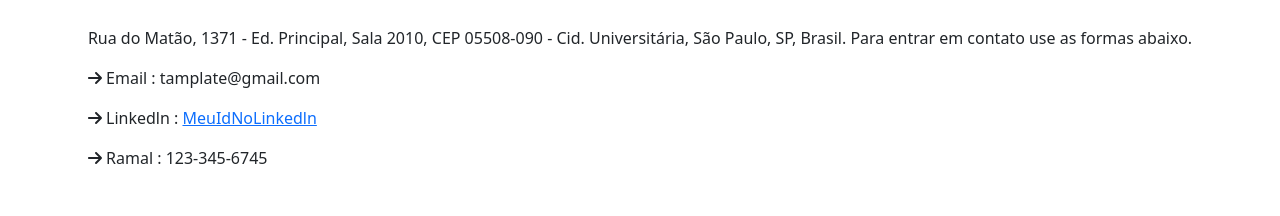
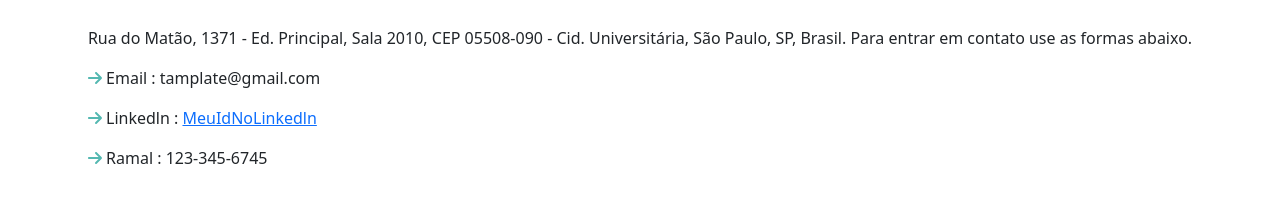
Before and after one commit to DanielDCSS/profGian, a React (Vite) app: page / in a window 1280 px wide. Shown: the part 4169-4385 px from the top of the page. Built offline with nearby package versions, Linux system fonts and the light colour scheme.

Commit message:
O mesmo que antes só que com setas coloridas

```diff
--- a/src/Contato0.jsx
+++ b/src/Contato0.jsx
@@ -19,9 +19,9 @@ function Contato0({secName, titulo, endereço, email, linkedln, telefone , displ
                 <div className="texto_contato">
 
                     <p>{endereço} Para entrar em contato use as formas abaixo.</p>
-                    <p><FontAwesomeIcon icon={faArrowRight} />   Email :   {email}</p>
-                    <p><FontAwesomeIcon icon={faArrowRight} />   Linkedln :  <a href={ref}>{linkedln}</a></p>
-                    <p><FontAwesomeIcon icon={faArrowRight} />   Ramal :  {telefone}</p>
+                    <p><FontAwesomeIcon icon={faArrowRight} color={'#54b8b1'}/>   Email :   {email}</p>
+                    <p><FontAwesomeIcon icon={faArrowRight} color={'#54b8b1'}/>   Linkedln :  <a href={ref}>{linkedln}</a></p>
+                    <p><FontAwesomeIcon icon={faArrowRight} color={'#54b8b1'}/>   Ramal :  {telefone}</p>
                 </div>
             </div>
         </section>
```
